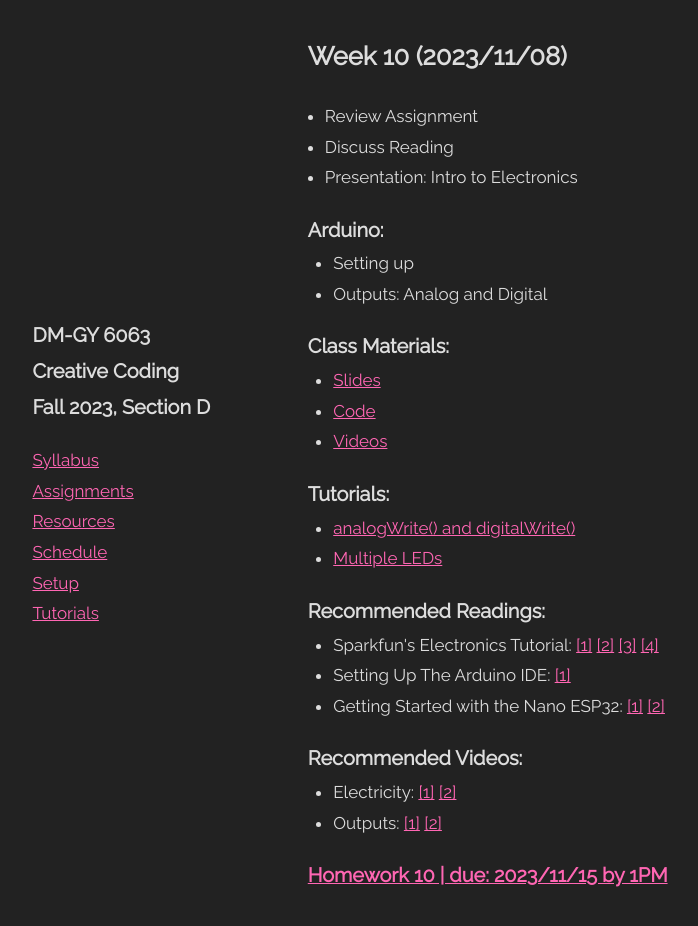
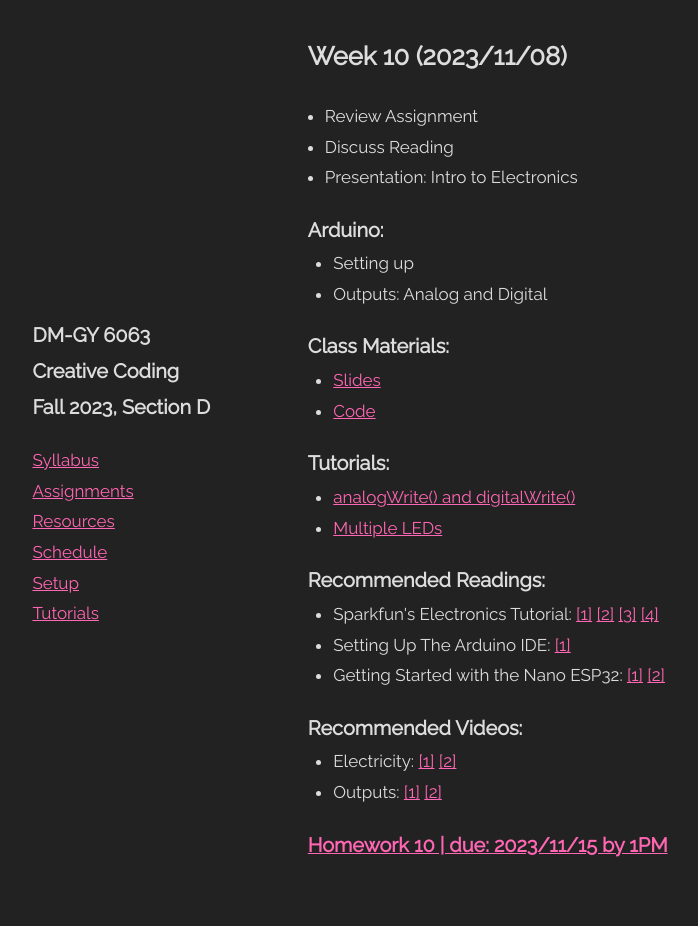
Before and after one commit to DM-GY-6063-2023F-D/DM-GY-6063-2023F-D, a Jekyll site: the page built from _pages/week/10.md, in a window 1280 px wide and 927 px high. Shown: the whole window, without its empty margins (165-863 px from the left). Built offline with Jekyll 4.4.1, drawn with Linux system fonts in a browser that asks for light colours.

Commit message:
wk10 update

```diff
--- a/_pages/week/10.md
+++ b/_pages/week/10.md
@@ -13,8 +13,6 @@ class:
     url: https://drive.google.com/file/d/10yeHRCy_tma5dnoegUsrE9FMGSXe3sxM/
   - title: Code
     url: https://github.com/DM-GY-6063-2023F-D/week10
-  - title: Videos
-    url: https://www.youtube.com/playlist?list=PLyEGhkVIuCyV-nFkyuAvXD9yks3EQ9Biv
 tutorials:
   - title: analogWrite() and digitalWrite()
     url: https://www.youtube.com/playlist?list=PLyEGhkVIuCyV-nFkyuAvXD9yks3EQ9Biv
```
